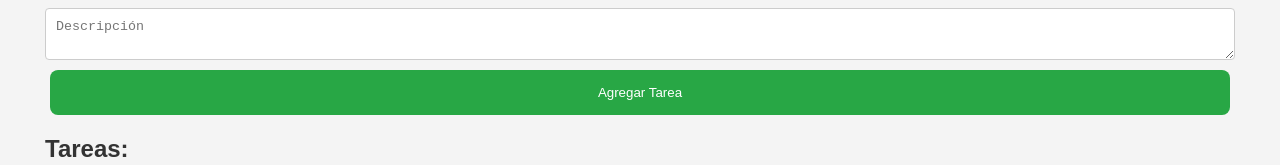
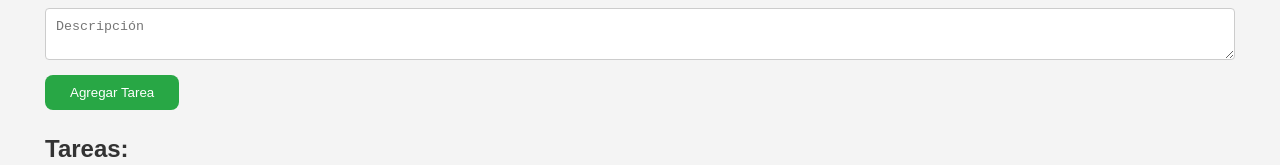
Before and after one commit to LeonardoVNC/MiniCRUD, a React (Create React App) app: page / in a window 1280 px wide. Shown: the part 184-349 px from the top of the page. Built offline with nearby package versions, Linux system fonts and the light colour scheme; no server answers.

Commit message:
Visual fixes

```diff
--- a/src/components/tasks/TaskForm.jsx
+++ b/src/components/tasks/TaskForm.jsx
@@ -3,7 +3,7 @@ import axios from 'axios';
 
 const API_URL = process.env.REACT_APP_API_URL;
 
-const TaskForm = ({currentTask, onTaskUpdated}) => {
+const TaskForm = ({ currentTask, onTaskUpdated }) => {
     const [title, setTitle] = useState('');
     const [description, setDescription] = useState('');
     const [status, setStatus] = useState("Pendiente");
@@ -16,11 +16,11 @@ const TaskForm = ({currentTask, onTaskUpdated}) => {
         }
     }, [currentTask]);
 
-    const handleSubmit = async() => {
+    const handleSubmit = async () => {
         if (currentTask) {
-            await axios.put(`${API_URL}/tasks/${currentTask._id}`, {titulo: title, descripcion: description, estado: status})
+            await axios.put(`${API_URL}/tasks/${currentTask._id}`, { titulo: title, descripcion: description, estado: status })
         } else {
-            await axios.post(`${API_URL}/tasks`, {titulo: title, descripcion: description});
+            await axios.post(`${API_URL}/tasks`, { titulo: title, descripcion: description });
         }
         onTaskUpdated();
         setTitle('');
@@ -28,6 +28,12 @@ const TaskForm = ({currentTask, onTaskUpdated}) => {
         setStatus("Pendiente");
     }
 
+    const handleCancelEdit = () => {
+        onTaskUpdated();
+        setTitle('');
+        setDescription('');
+        setStatus("Pendiente");
+    }
     return (
         <form onSubmit={handleSubmit}>
             <input
@@ -48,7 +54,7 @@ const TaskForm = ({currentTask, onTaskUpdated}) => {
                         <input
                             type="radio"
                             value="Pendiente"
-                            checked={status=="Pendiente"}
+                            checked={status == "Pendiente"}
                             onChange={(e) => setStatus(e.target.value)}
                         />
                         Pendiente
@@ -57,14 +63,19 @@ const TaskForm = ({currentTask, onTaskUpdated}) => {
                         <input
                             type="radio"
                             value="Completado"
-                            checked={status=="Completado"}
+                            checked={status == "Completado"}
                             onChange={(e) => setStatus(e.target.value)}
                         />
                         Completada
                     </label>
                 </div>
             )}
-            <button type="submit">{currentTask ? 'Actualizar' : 'Agregar'} Tarea</button>
+            <div>
+                <button type="submit">{currentTask ? 'Actualizar' : 'Agregar'} Tarea</button>
+                {(currentTask &&
+                    <button className="button-delete" onClick={handleCancelEdit} >Cancelar</button>
+                )}
+            </div>
         </form>
     );
 }
--- a/src/components/tasks/TaskList.jsx
+++ b/src/components/tasks/TaskList.jsx
@@ -25,7 +25,7 @@ const TaskList = ({onDelete, onEdit}) => {
                         <p>{task.descripcion}</p>
                         <p>Estado actual: {task.estado}</p>
                         <button onClick={() => onEdit(task)} >Editar</button>
-                        <button onClick={() => {onDelete(task._id); fetchTasks();}} >Eliminar</button>
+                        <button onClick={() => {onDelete(task._id); fetchTasks();}} className='button-delete' >Eliminar</button>
                     </li>
                 ))}
             </ul>
--- a/src/styles.css
+++ b/src/styles.css
@@ -44,9 +44,9 @@ label, input[type="radio"] {
 }
 
 button {
-  padding: 15px 10px;
+  padding: 10px 25px;
   background-color: #28a745;
-  margin: 0px 5px;
+  margin: 5px 30px 5px 0px;
   color: white;
   border: none;
   border-radius: 8px;
@@ -55,6 +55,14 @@ button {
 
 button:hover {
   background-color: #218838;
+}
+
+.button-delete {
+  background-color: #dc3545;
+}
+
+.button-delete:hover {
+  background-color: #c82333;
 }
 
 ul {
```
